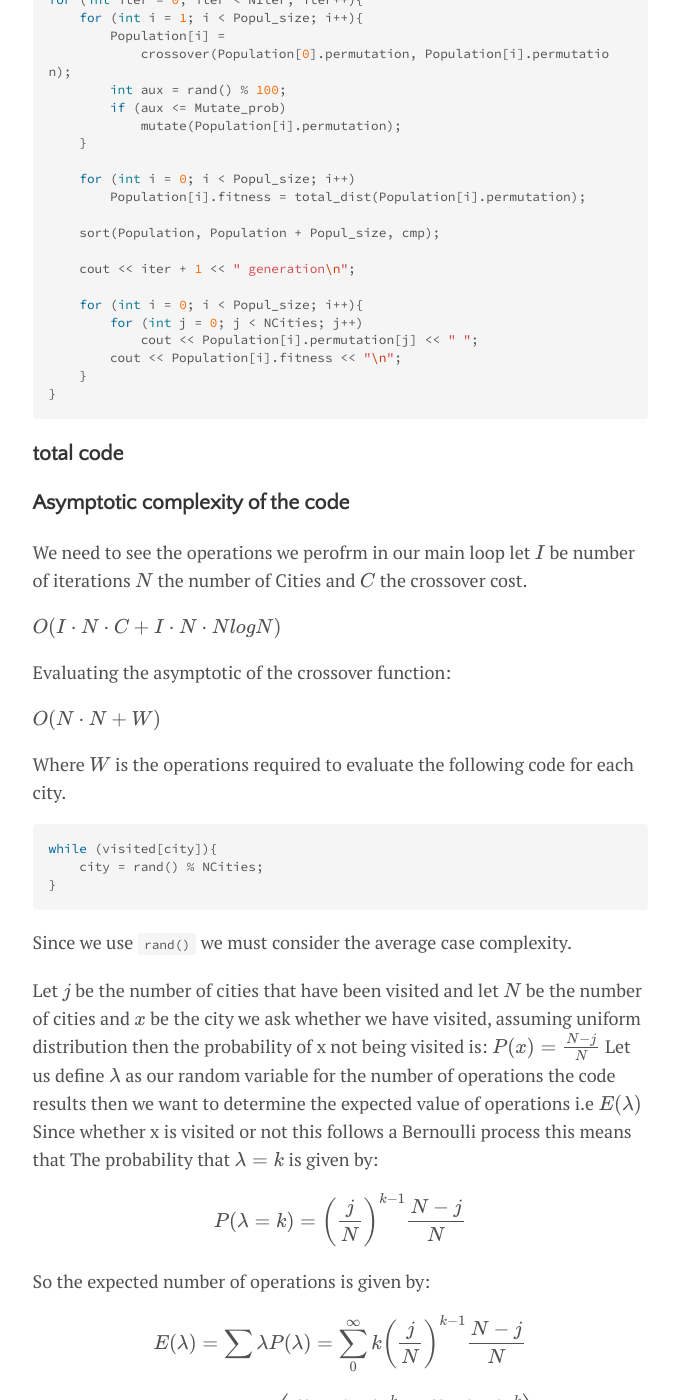
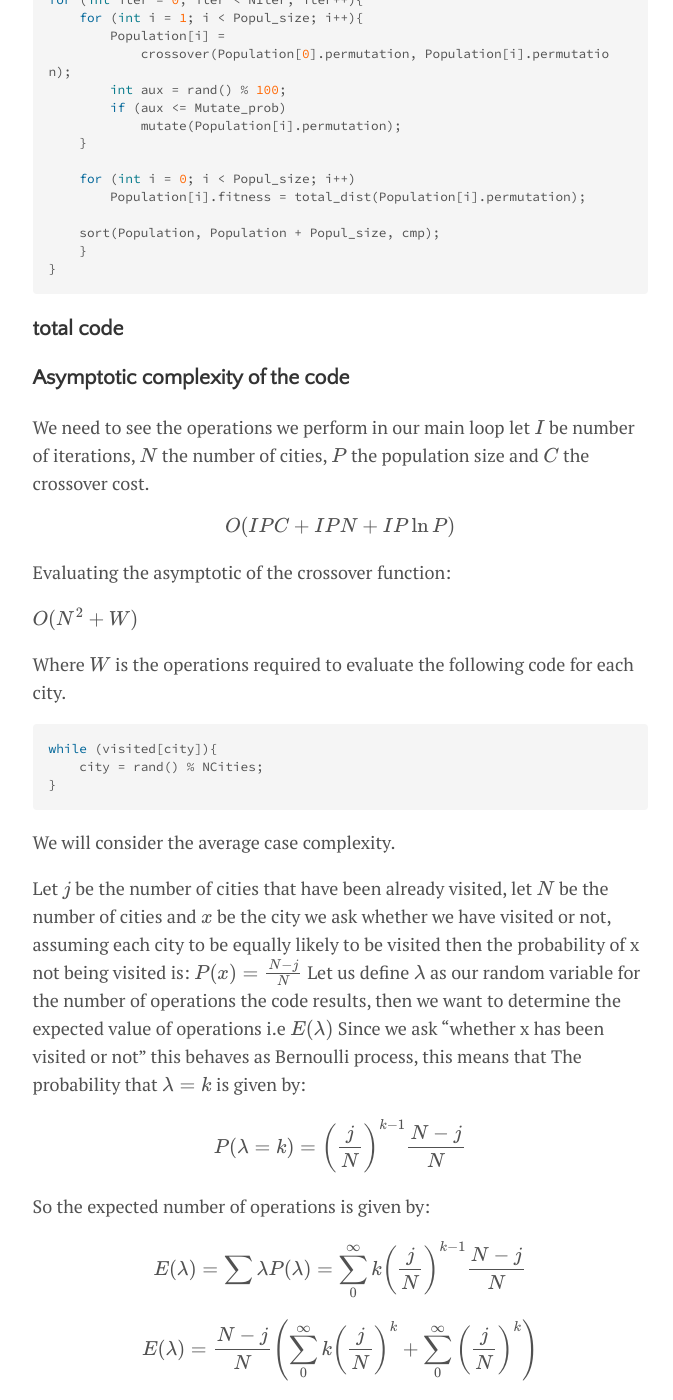
Before and after one commit to luisenriqueg/blog, a Jekyll site: the page built from _posts/2018-01-01-genetic-algorithms.md, in a window 1280 px wide and 1400 px high, scrolled down 6938 px. Shown: the whole window, without its empty margins (300-973 px from the left). Built offline with Jekyll 4.4.1, drawn with Linux system fonts in a browser that asks for light colours; nearby versions of some CDN libraries; formulas are drawn with MathJax 3; some of the changed text lies outside the part shown.

Commit message:
changed name and updated complexity
updated asymptotic complexity calculation

````diff
--- a/_posts/2018-01-01-sample-post.md
+++ b/_posts/2018-01-01-genetic-algorithms.md
@@ -215,13 +215,6 @@ for (int iter = 0; iter < NIter; iter++){
         Population[i].fitness = total_dist(Population[i].permutation);
 
     sort(Population, Population + Popul_size, cmp);
-
-    cout << iter + 1 << " generation\n";
-
-    for (int i = 0; i < Popul_size; i++){
-        for (int j = 0; j < NCities; j++)
-            cout << Population[i].permutation[j] << " ";
-        cout << Population[i].fitness << "\n";
     }
 }
 ```
@@ -230,13 +223,13 @@ for (int iter = 0; iter < NIter; iter++){
 
 ### Asymptotic complexity of the code
 
-We need to see the operations we perofrm in our main loop let $I$ be number of iterations $N$ the number of Cities and $C$ the crossover cost.
+We need to see the operations we perform in our main loop let $I$ be number of iterations, $N$ the number of cities, $P$ the population size and $C$ the crossover cost.
 
-$O(I\cdot N\cdot C + I\cdot N\cdot NlogN)$
+$$O(IPC + IPN + IP\ln P)$$
 
 Evaluating the asymptotic of the crossover function:
 
-$O(N \cdot N + W )$
+$O(N^2 + W)$
 
 Where $W$ is the operations required to evaluate the following code for each city.
 
@@ -245,12 +238,12 @@ while (visited[city]){
     city = rand() % NCities;
 }
 ```
-Since we use <code>rand()</code> we must consider the average case complexity.
+We will consider the average case complexity.
 
-Let $j$ be the number of cities that have been visited and let $N$ be the number of cities and $x$ be the city we ask whether we have visited, assuming uniform distribution then the probability of x not being visited is:
+Let $j$ be the number of cities that have been already visited, let $N$ be the number of cities and $x$ be the city we ask whether we have visited or not, assuming each city to be equally likely to be visited then the probability of x not being visited is:
 $$P(x) = \frac{N-j}{N}$$
-Let us define $\lambda$ as our random variable for the number of operations the code results then we want to determine the expected value of operations i.e $E(\lambda)$
-Since whether x is visited or not this follows a Bernoulli process this means that The probability that $\lambda = k$ is given by:
+Let us define $\lambda$ as our random variable for the number of operations the code results, then we want to determine the expected value of operations i.e $E(\lambda)$
+Since we ask "whether x has been visited or not" this behaves as Bernoulli process, this means that The probability that $\lambda = k$ is given by:
 
 $$P(\lambda=k) = \left(\frac{j}{N}\right)^{k-1}\frac{N-j}{N}$$
 
@@ -272,7 +265,7 @@ $$ \sum_{j=0}^{j=N-1} \left(\frac{N}{N-j}\right) = N \sum_{j=1}^{N} \frac{1}{j}
 
 Giving us a total complexity of $W = O(N \ln N)$.
 
-So the total complexity would be $O(I\cdot N^3)$
+So the total complexity would be $O(IP(N^2 + N \ln N) + IPN + IP\ln P)$ = $O(IPN^2 + IP\lnP)$
 
 ### Results
 
````
Also changed, not shown: other parts of _posts/2018-01-01-genetic-algorithms.md (+1 -1 lines).
